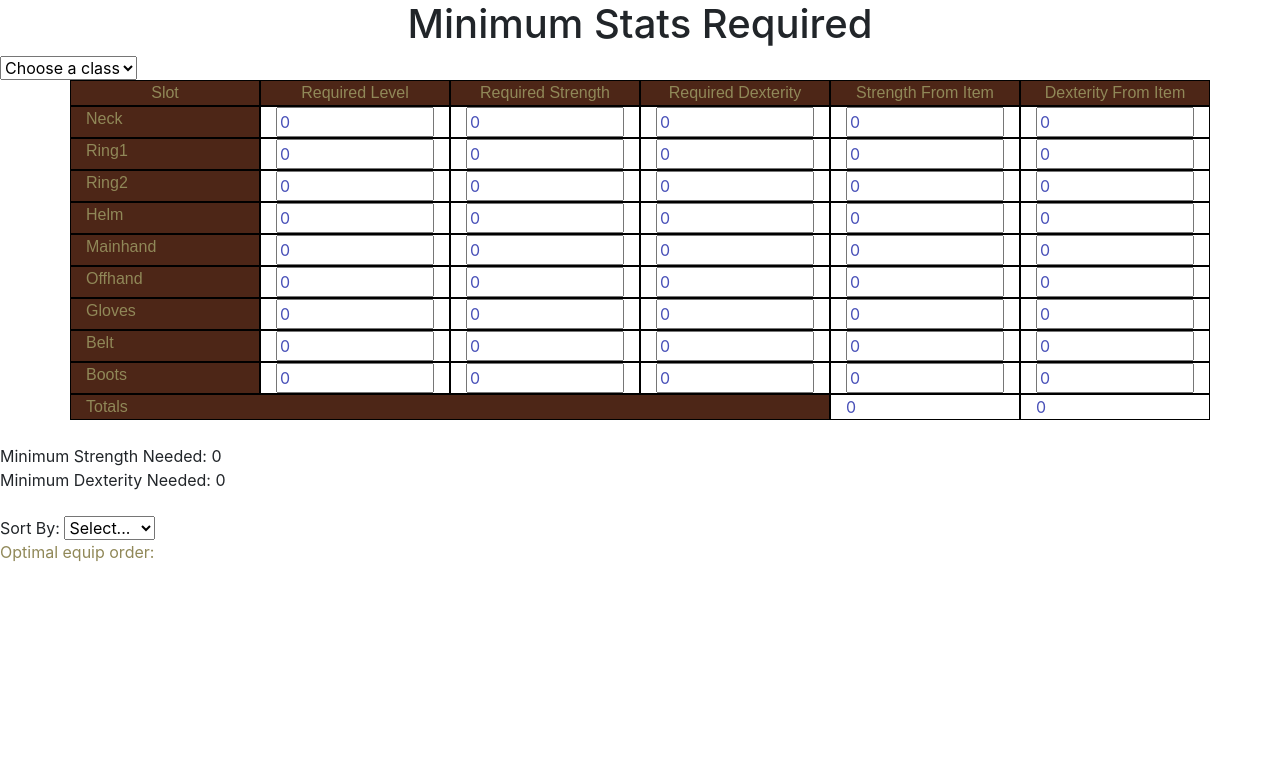
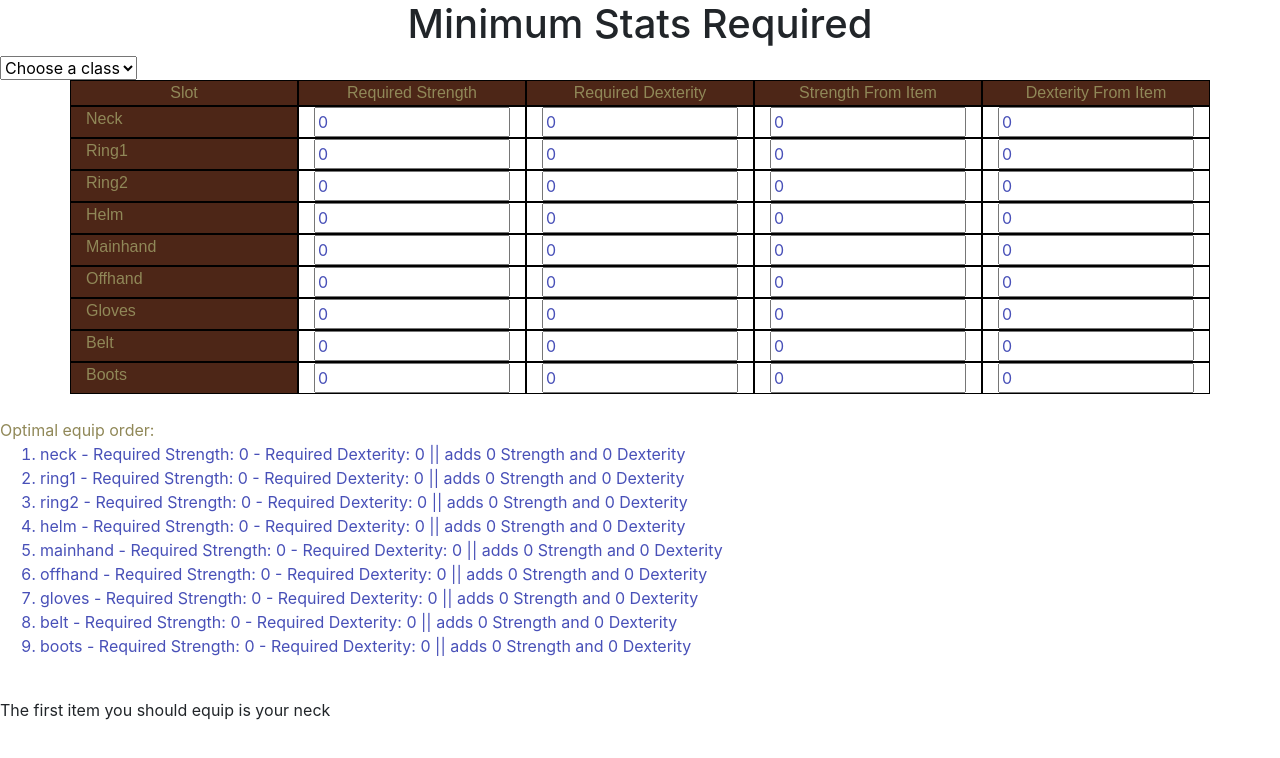
Before and after one commit to joshodom/D2Calculator, an Angular app: page / in a window 1280 px wide. Shown: the top 758 px of the page. Built offline with nearby package versions, Linux system fonts and the light colour scheme.

Commit message:
work from work, gutted and fixed

```diff
--- a/package.json
+++ b/package.json
@@ -29,7 +29,7 @@
   },
   "devDependencies": {
     "@angular-devkit/build-angular": "~0.6.8",
-    "@angular/cli": "~6.0.8",
+    "@angular/cli": "^7.1.2",
     "@angular/compiler-cli": "^6.0.3",
     "@angular/language-service": "^6.0.3",
     "@types/jasmine": "~2.8.6",
--- a/src/app/app.component.html
+++ b/src/app/app.component.html
@@ -6,4 +6,3 @@
   <!-- <img width="300" alt="Angular Logo" src="../assets/d2Logo.png"> -->
 </div>
 <base-information></base-information>
-<!-- <equipment></equipment> -->
--- a/src/app/app.module.ts
+++ b/src/app/app.module.ts
@@ -3,13 +3,11 @@ import { FormsModule } from '@angular/forms';
 import { NgModule } from '@angular/core';
 
 import { AppComponent } from './app.component';
-import { EquipmentComponent } from './equipment/equipment.component';
 import { BaseInformationComponent } from './base-information/base-information.component';
 
 @NgModule({
   declarations: [
     AppComponent,
-    EquipmentComponent,
     BaseInformationComponent
   ],
   imports: [
--- a/src/app/base-information/base-information.component.html
+++ b/src/app/base-information/base-information.component.html
@@ -14,42 +14,29 @@
   <div class="container">
     <div class="row text-center">
       <div class="col col1 header">Slot</div>
-      <div class="col col2 header">Required Level</div>
-      <div class="col col3 header">Required Strength</div>
-      <div class="col col4 header">Required Dexterity</div>
-      <div class="col col5 header">Strength From Item</div>
-      <div class="col col6 header">Dexterity From Item</div>
+      <div class="col col2 header">Required Strength</div>
+      <div class="col col3 header">Required Dexterity</div>
+      <div class="col col4 header">Strength From Item</div>
+      <div class="col col5 header">Dexterity From Item</div>
     </div>
     <div class="row" *ngFor="let item of Items">
       <div class="col col1">{{item.Slot | titlecase}}</div>
-      <div class="col col2"><input type="number" max="99" min="1" name="{{item.RequiredLevel}}" (change)="sortItemsByLevel($event)" (input)="sortItemsByLevel($event)" [(ngModel)]="item.RequiredLevel" /></div>
-      <div class="col col3"><input type="number" maxlength="2" max="99" min='0' name="{{item.Slot + 'RequiredStr'}}" (change)="updateTotals($event)" (input)="updateTotals($event)" [(ngModel)]="item.RequiredStr" /></div>
-      <div class="col col4"><input type="number" max="99" min='0' name="{{item.Slot + 'RequiredDex'}}" (change)="updateTotals($event)" (input)="updateTotals($event)" [(ngModel)]="item.RequiredDex" /></div>
-      <div class="col col5"><input type="number" max="99" min='0' name="{{item.Slot + 'AddedStr'}}" (change)="updateTotals($event)" (input)="updateTotals($event)" [(ngModel)]="item.AddedStr" /></div>
-      <div class="col col6"><input type="number" max="99" min='0' name="{{item.Slot + 'AddedDex'}}" (change)="updateTotals($event)" (input)="updateTotals($event)" [(ngModel)]="item.AddedDex" /></div>
-    </div>
-    <div class="row">
-      <div class="col col4 col-lg-8">Totals</div>
-      <div class="col col5">{{totalAddedStr}}</div>
-      <div class="col col6">{{totalAddedDex}}</div>
+      <div class="col col2"><input type="number" maxlength="2" max="99" min='0' name="{{item.Slot + 'RequiredStr'}}" (change)="updateTotals($event)" (input)="updateTotals($event)" [(ngModel)]="item.RequiredStr" /></div>
+      <div class="col col3"><input type="number" max="99" min='0' name="{{item.Slot + 'RequiredDex'}}" (change)="updateTotals($event)" (input)="updateTotals($event)" [(ngModel)]="item.RequiredDex" /></div>
+      <div class="col col4"><input type="number" max="99" min='0' name="{{item.Slot + 'AddedStr'}}" (change)="updateTotals($event)" (input)="updateTotals($event)" [(ngModel)]="item.AddedStr" /></div>
+      <div class="col col5"><input type="number" max="99" min='0' name="{{item.Slot + 'AddedDex'}}" (change)="updateTotals($event)" (input)="updateTotals($event)" [(ngModel)]="item.AddedDex" /></div>
     </div>
   </div><!-- end of container for stat input -->
   <br />
-  <div>Minimum Strength Needed: {{minimumRequiredStr}}</div>
-  <div>Minimum Dexterity Needed: {{minimumRequiredDex}}</div>
-  <br />
-  <div>
-    Sort By: <select name="sortBy" (change)="sortItemsByLevel($event)" ngModel #sortBy="ngModel">
-      <option value="" disabled>Select...</option>
-      <option *ngFor="let sortType of Sorts" [ngValue]="sortBy">
-        {{ sortType }}
-      </option>
-    </select>
-  </div>
   <div style="color: #908858;">
     Optimal equip order:
   </div>
   <ol>
-    <li *ngFor="let e of equip">{{e.Slot}} - Required Level: {{e.RequiredLevel}}; Required Strength: {{e.RequiredStr}}</li>
+    <li *ngFor="let e of equip">{{e.Slot}} - Required Strength: {{e.RequiredStr}} - Required Dexterity: {{e.RequiredDex}} || adds {{e.AddedStr}} Strength and {{e.AddedDex}} Dexterity</li>
   </ol>
+  <br />
+  <div>
+    The first item you should equip is your {{equip[0].Slot}}
+  </div>
+  <div *ngIf="class.dirty">You receive {{class.value.BaseStrength}} Strength from your class</div>
 </form>
--- a/src/app/base-information/base-information.component.ts
+++ b/src/app/base-information/base-information.component.ts
@@ -16,6 +16,7 @@ export class BaseInformationComponent implements OnInit {
   Items: Array<Item>;
   minimumRequiredStr: number;
   minimumRequiredDex: number;
+  minimumRequiredLvl: number;
   totalAddedStr: number;
   totalAddedDex: number;
   constructor() {
@@ -31,55 +32,26 @@ export class BaseInformationComponent implements OnInit {
     this.Items.push(new Item(Slot.Gloves));
     this.Items.push(new Item(Slot.Belt));
     this.Items.push(new Item(Slot.Boots));
-    this.minimumRequiredStr = 0;
-    this.minimumRequiredDex = 0;
-    this.totalAddedStr = 0;
-    this.totalAddedDex = 0;
+    this.equip = this.Items.slice(0);
     this.ClassList = classGetter.get();
-    this.Sorts = new Array<string>();
-    this.Sorts.push("Strength");
-    this.Sorts.push("Dexterity");
-    this.Sorts.push("Level");
   }
 
   updateTotals(): void {
-    let lowestStr = 0,
-      lowestDex = 0,
-      addedStr = 0,
-      addedDex = 0;
-    this.Items.forEach(function(item) {
-      if (!!item) {
-        addedStr += item.AddedStr;
-        addedDex += item.AddedDex;
-
-        if (item.RequiredDex > lowestDex) {
-          lowestDex = item.RequiredDex;
-        }
-        if (item.RequiredStr > lowestStr) {
-          lowestStr = item.RequiredStr;
-        }
-      }
-    });
-    this.totalAddedStr = addedStr;
-    this.totalAddedDex = addedDex;
-    this.minimumRequiredDex = lowestDex;
-    this.minimumRequiredStr = lowestStr;
+    this.equip.sort(this.sortByStrength);
   }
 
-  sortItemsByLevel(): void {
-    let tempArray = new Array<Item>();
-    this.Items.forEach(function(item) {
-      tempArray.push(item);
-    });
-    tempArray.sort(this.compareLevel);
-    this.equip = tempArray;
-  }
-
-  compareLevel(a: Item, b: Item): number {
-    if (a.RequiredLevel < b.RequiredLevel) return -1;
-    if (a.RequiredLevel > b.RequiredLevel) return 1;
+  sortByStrength(a, b): number {
+    if (a.RequiredStr > b.RequiredStr) return 1;
+    if (a.RequiredStr < b.RequiredStr) return -1;
     return 0;
   }
 
-  ngOnInit() {}
+  sortByDexterity(a, b): number {
+    if (a.RequiredDex > b.RequiredDex) return 1;
+    if (a.RequiredDex < b.RequiredDex) return -1;
+    return 0;
+  }
+
+  ngOnInit() {
+  }
 }
--- a/src/app/equipment/equipment.component.css
+++ /dev/null
@@ -1,5 +0,0 @@
-table {
-    padding: 2px;
-    margin-left: 15px;
-    display: inline;
-}
--- a/src/app/equipment/equipment.component.html
+++ /dev/null
@@ -1 +0,0 @@
-<div>Class Received: {{ myClass }}</div>
--- a/src/app/equipment/equipment.component.ts
+++ /dev/null
@@ -1,25 +0,0 @@
-import { Character } from "../Models/Character";
-import { Component, OnInit, Input } from '@angular/core';
-import { Class } from "../Models/Class";
-
-@Component({
-  selector: 'equipment',
-  templateUrl: './equipment.component.html',
-  styleUrls: ['./equipment.component.css']
-})
-
-export class EquipmentComponent implements OnInit {
-  _myClass: Class;
-  constructor() {
-  }
-
-  @Input('clash')
-  set myClass(myClass: Class) {
-    this._myClass = myClass;
-  }
-
-
-  ngOnInit() {
-  }
-
-}
```
Also changed, not shown: 2 other files (tests, documents, lock files or other folders).
